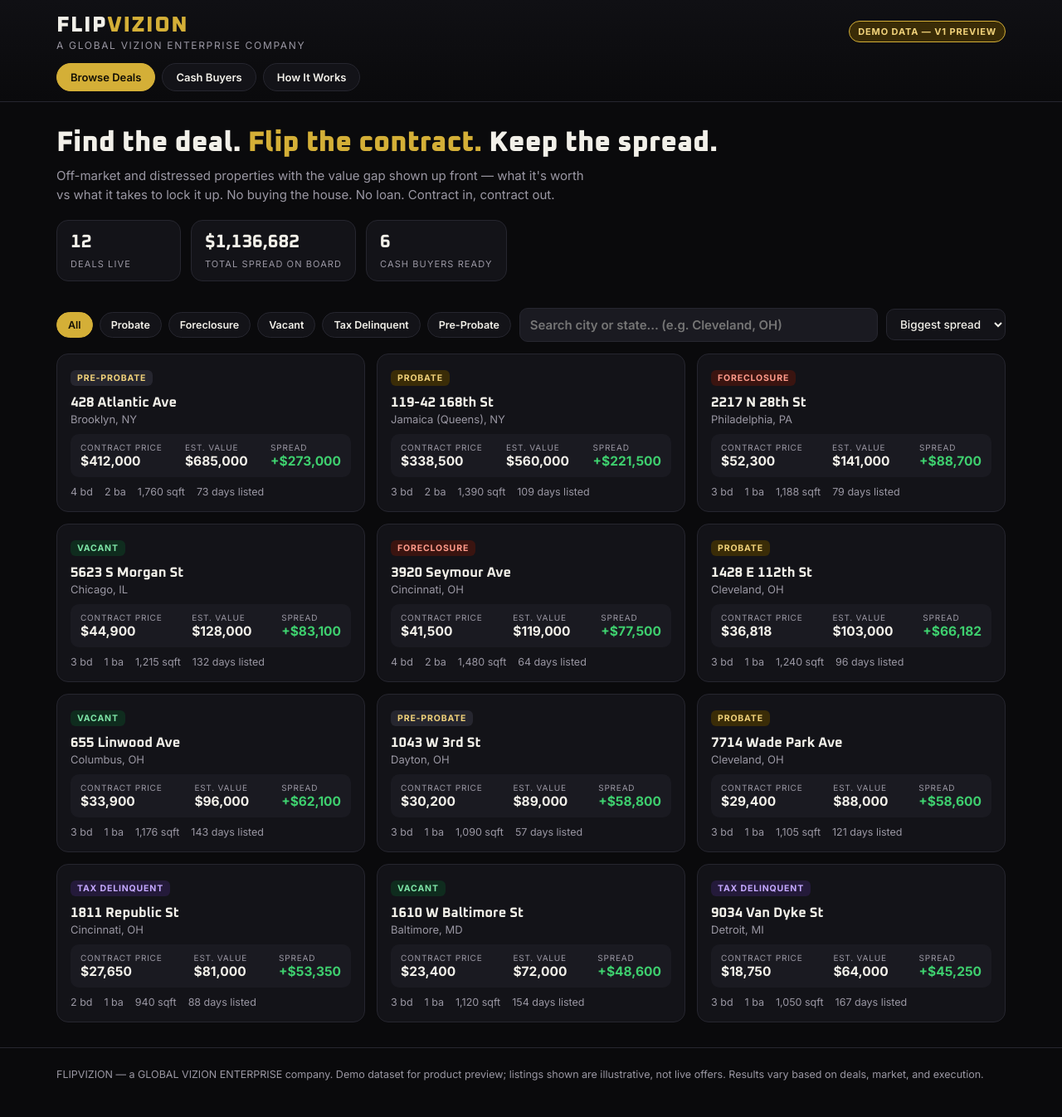
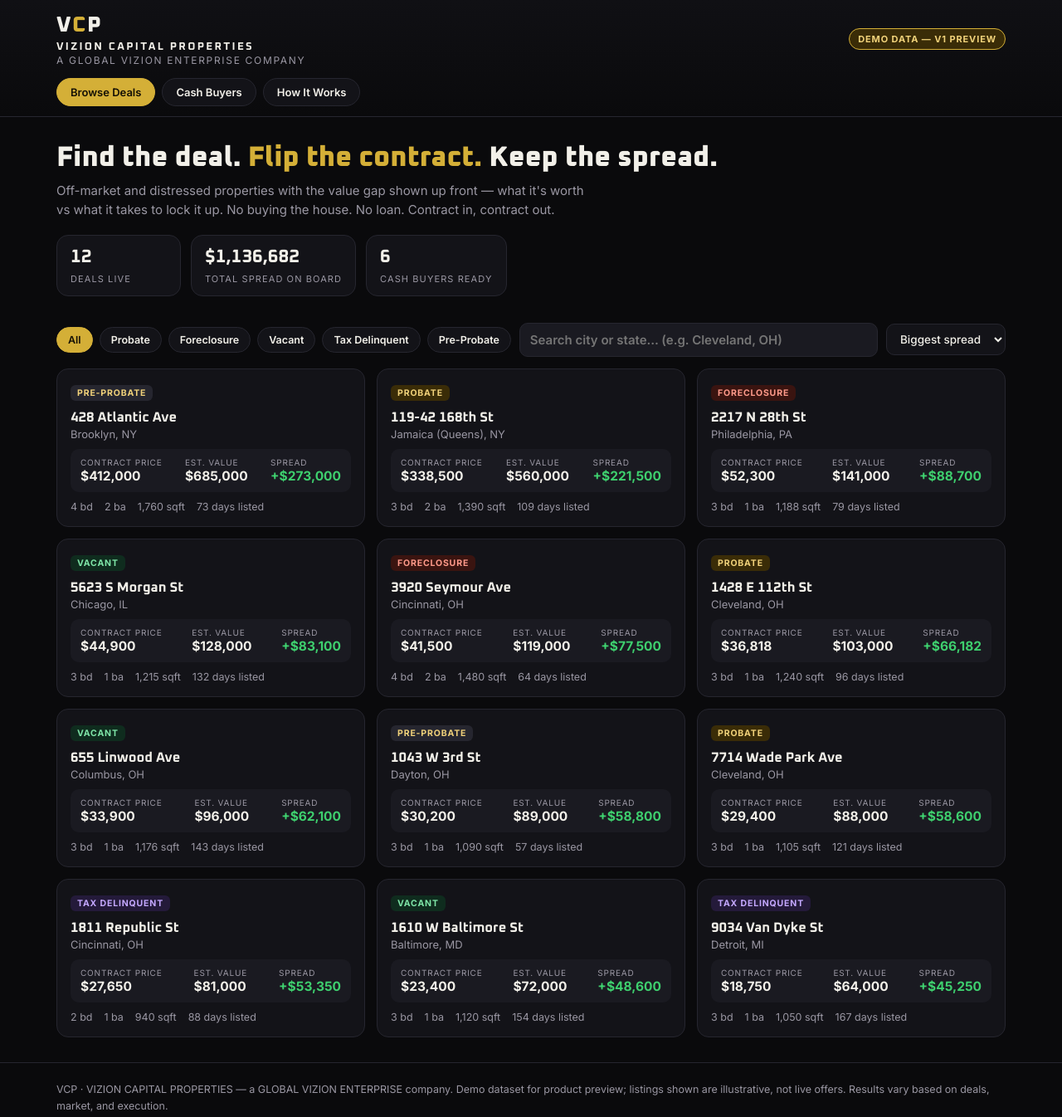
Before and after one commit to globalvizionenterprise/vizion-capital-properties, a plain HTML site: page index.html in a window 1280 px wide. Shown: the whole page at 83% size. Drawn offline with Linux system fonts and the light colour scheme.

Commit message:
Rebrand to VIZION CAPITAL PROPERTIES (VCP): site header, title, README

```diff
--- a/index.html
+++ b/index.html
@@ -3,8 +3,8 @@
 <head>
 <meta charset="UTF-8">
 <meta name="viewport" content="width=device-width, initial-scale=1.0">
-<title>FLIPVIZION — AI Real Estate Wholesaling | Global Vizion Enterprise</title>
-<meta name="description" content="FLIPVIZION by Global Vizion Enterprise: browse off-market deals, see the value spread, run the numbers, flip the contract to cash buyers.">
+<title>VIZION CAPITAL PROPERTIES — AI Real Estate Wholesaling | Global Vizion Enterprise</title>
+<meta name="description" content="VIZION CAPITAL PROPERTIES by Global Vizion Enterprise: browse off-market deals, see the value spread, run the numbers, flip the contract to cash buyers.">
 <link rel="preconnect" href="https://fonts.googleapis.com">
 <link href="https://fonts.googleapis.com/css2?family=Oxanium:wght@500;700;800&family=Inter:wght@400;500;600;700&display=swap" rel="stylesheet">
 <style>
@@ -95,7 +95,8 @@
   <div class="wrap">
     <div class="topbar">
       <div>
-        <div class="brand">FLIP<span>VIZION</span></div>
+        <div class="brand">V<span>C</span>P</div>
+        <div style="font:700 13px Oxanium;letter-spacing:.18em;margin-top:2px">VIZION CAPITAL PROPERTIES</div>
         <div class="tag">A Global Vizion Enterprise Company</div>
       </div>
       <div class="demo-badge">Demo data — v1 preview</div>
@@ -185,7 +186,7 @@
 
 <footer>
   <div class="wrap">
-    FLIPVIZION — a GLOBAL VIZION ENTERPRISE company. Demo dataset for product preview; listings shown are illustrative, not live offers. Results vary based on deals, market, and execution.
+    VCP · VIZION CAPITAL PROPERTIES — a GLOBAL VIZION ENTERPRISE company. Demo dataset for product preview; listings shown are illustrative, not live offers. Results vary based on deals, market, and execution.
   </div>
 </footer>
 
```
Also changed, not shown: 1 other file.
